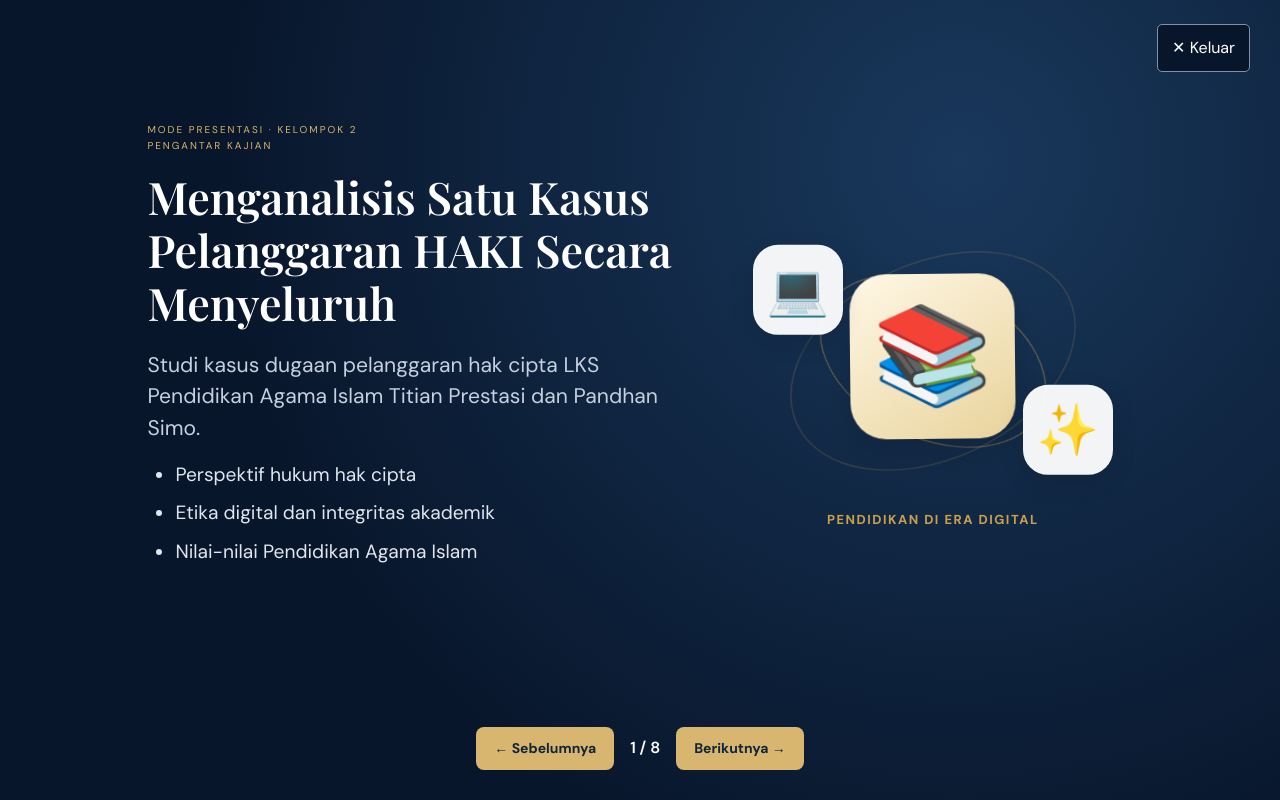
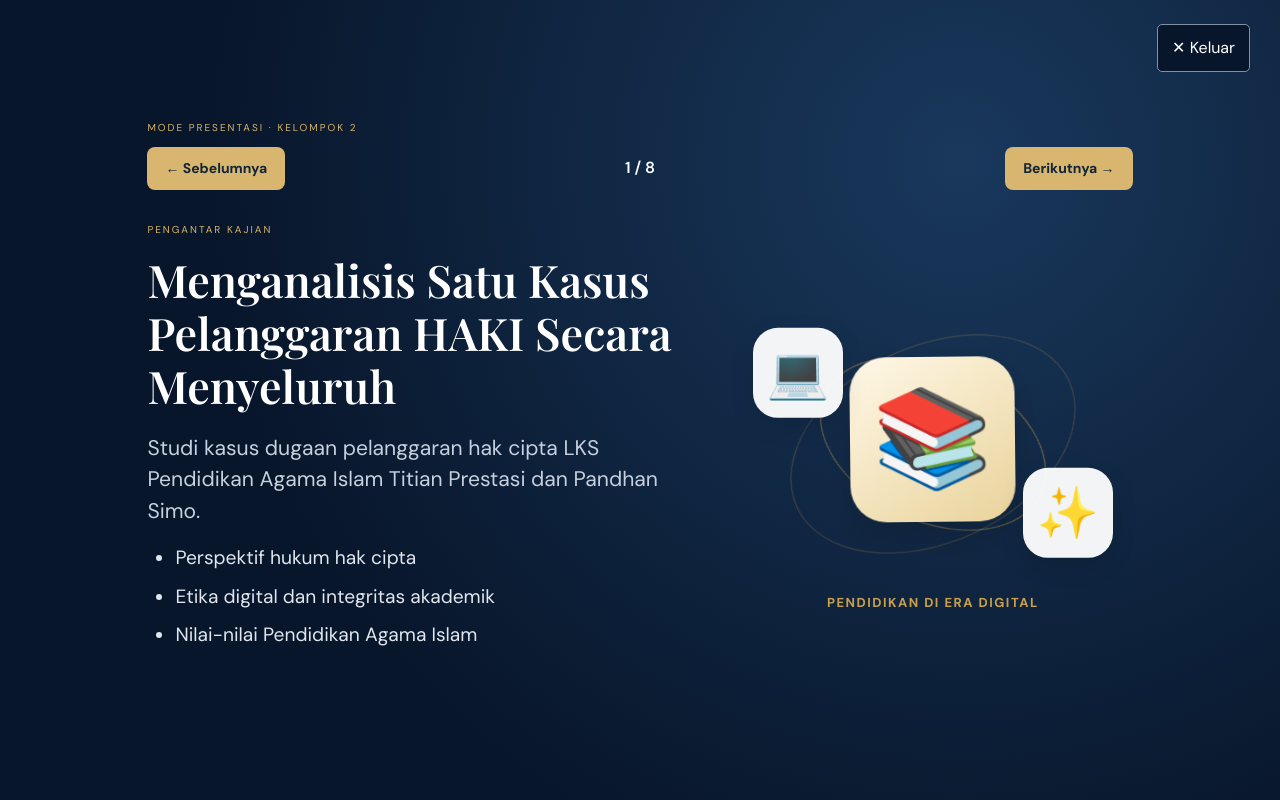
Before and after one commit to muhamadsolikulhadi99/presentasi-analisis-haki, a plain HTML site: page index.html in a window 1280 px wide. Both pictures are taken after a click on the button "Mode presentasi". Shown: the top 800 px of the page. Drawn offline with nearby package versions, Linux system fonts and the light colour scheme.

Commit message:
Memindahkan navigasi presentasi ke bagian atas

```diff
--- a/index.html
+++ b/index.html
@@ -1,3 +1,4 @@
+
 <!doctype html>
 <html lang="id">
 <head>
@@ -11,15 +12,24 @@
 </head>
 <body>
   <header class="topbar">
-    <a class="brand" href="#beranda"><img
+    <a class="brand" href="#beranda">
+      <img
         class="brand-logo"
         src="assets/logo-kampus.png"
         alt="Logo Institut Studi Islam Muhammadiyah Pacitan"
-/><span>KAJIAN HAKI <small>INOVASI PAI & ETIKA DIGITAL</small></span></a>
+      />
+      <span>KAJIAN HAKI <small>INOVASI PAI & ETIKA DIGITAL</small></span>
+    </a>
+
     <button class="menu-toggle" id="menuToggle" aria-label="Buka navigasi">☰</button>
+
     <nav id="mainNav">
-      <a href="#beranda">Beranda</a><a href="#ringkasan">Ringkasan</a><a href="#makalah">Makalah lengkap</a><a href="#identitas">Kelompok</a>
+      <a href="#beranda">Beranda</a>
+      <a href="#ringkasan">Ringkasan</a>
+      <a href="#makalah">Makalah lengkap</a>
+      <a href="#identitas">Kelompok</a>
     </nav>
+
     <div class="tools">
       <button id="themeToggle" class="icon-btn" title="Ganti tema">◐</button>
       <button id="presentToggle" class="gold-btn">Mode presentasi</button>
@@ -40,47 +50,173 @@
               <span>MUHAMMADIYAH PACITAN</span>
             </div>
           </div>
-          <div class="eyebrow"><span></span> PRESENTASI AKADEMIK INTERAKTIF · KELOMPOK 2</div>
+
+          <div class="eyebrow">
+            <span></span> PRESENTASI AKADEMIK INTERAKTIF · KELOMPOK 2
+          </div>
+
           <p class="task-label">TUGAS MATA KULIAH</p>
+
           <h1>Menganalisis Satu Kasus <em>Pelanggaran HAKI</em> Secara Menyeluruh</h1>
-          <p class="hero-desc">Kajian kasus hak cipta bahan ajar Pendidikan Agama Islam melalui perspektif hukum, etika digital, dan nilai-nilai pendidikan Islam.</p>
-          <div class="hero-actions"><a class="gold-btn" href="#ringkasan">Mulai presentasi <span>→</span></a><a class="outline-btn" href="#makalah">Baca makalah lengkap</a></div>
-          <div class="hero-meta"><span>PROGRAM MAGISTER</span><i></i><span>INSTITUT STUDI ISLAM MUHAMMADIYAH PACITAN</span></div>
+
+          <p class="hero-desc">
+            Kajian kasus hak cipta bahan ajar Pendidikan Agama Islam melalui
+            perspektif hukum, etika digital, dan nilai-nilai pendidikan Islam.
+          </p>
+
+          <div class="hero-actions">
+            <a class="gold-btn" href="#ringkasan">Mulai presentasi <span>→</span></a>
+            <a class="outline-btn" href="#makalah">Baca makalah lengkap</a>
           </div>
-        <div class="hero-art" aria-hidden="true">
-          <div class="orb orb-one"></div><div class="orb orb-two"></div>
-          <div class="book-plate"><div class="book-line"></div><div class="book-title">HAKI<span>&</span><br>ETIKA DIGITAL</div><div class="book-sub">PENDIDIKAN AGAMA ISLAM</div><div class="book-seal">✦</div></div>
-          <div class="art-caption">INTELLECTUAL PROPERTY<br><b>ACADEMIC INTEGRITY</b></div>
+
+          <div class="hero-meta">
+            <span>PROGRAM MAGISTER</span>
+            <i></i>
+            <span>INSTITUT STUDI ISLAM MUHAMMADIYAH PACITAN</span>
           </div>
         </div>
-      <div class="hero-bottom"><span>01 / 07 BAB PEMBAHASAN</span><span>HUKUM · ETIKA · PENDIDIKAN ISLAM</span></div>
+
+        <div class="hero-art" aria-hidden="true">
+          <div class="orb orb-one"></div>
+          <div class="orb orb-two"></div>
+          <div class="book-plate">
+            <div class="book-line"></div>
+            <div class="book-title">HAKI<span>&</span><br>ETIKA DIGITAL</div>
+            <div class="book-sub">PENDIDIKAN AGAMA ISLAM</div>
+            <div class="book-seal">✦</div>
+          </div>
+          <div class="art-caption">
+            INTELLECTUAL PROPERTY<br><b>ACADEMIC INTEGRITY</b>
+          </div>
+        </div>
+      </div>
+
+      <div class="hero-bottom">
+        <span>01 / 07 BAB PEMBAHASAN</span>
+        <span>HUKUM · ETIKA · PENDIDIKAN ISLAM</span>
+      </div>
     </section>
 
     <section class="section intro-section" id="identitas">
       <div class="section-kicker">IDENTITAS AKADEMIK</div>
+
       <div class="identity-grid">
-        <div><h2>Disusun untuk mata kuliah<br><em>Inovasi PAI dan Etika Digital</em></h2><p>Dosen pengampu: <b>Dr. M. Khusnul Hamdani, M.Pd.</b></p><p>Institut Studi Islam Muhammadiyah Pacitan · Tahun 2026</p></div>
-        <div class="members"><span class="mini-label">KELOMPOK 2</span><p>Junaidi · Shofi’ula · Muhamad Solikul Hadi</p><p>Budi Prayitno · Sugiyarto · Dedi Andriansa</p><small>Nomor induk mahasiswa tidak ditampilkan pada versi publik.</small></div>
+        <div>
+          <h2>Disusun untuk mata kuliah<br><em>Inovasi PAI dan Etika Digital</em></h2>
+          <p>Dosen pengampu: <b>Dr. M. Khusnul Hamdani, M.Pd.</b></p>
+          <p>Institut Studi Islam Muhammadiyah Pacitan · Tahun 2026</p>
         </div>
-      <div class="paper-title-card"><span>JUDUL MAKALAH</span><h3>Analisis Kasus Pelanggaran Hak Kekayaan Intelektual (HAKI) terhadap Buku Lembar Kerja Siswa Pendidikan Agama Islam: Perspektif Hukum, Etika Digital, dan Nilai-Nilai Pendidikan Islam</h3></div>
+
+        <div class="members">
+          <span class="mini-label">KELOMPOK 2</span>
+          <p>Junaidi · Shofi’ula · Muhamad Solikul Hadi</p>
+          <p>Budi Prayitno · Sugiyarto · Dedi Andriansa</p>
+          <small>Nomor induk mahasiswa tidak ditampilkan pada versi publik.</small>
+        </div>
+      </div>
+
+      <div class="paper-title-card">
+        <span>JUDUL MAKALAH</span>
+        <h3>
+          Analisis Kasus Pelanggaran Hak Kekayaan Intelektual (HAKI) terhadap
+          Buku Lembar Kerja Siswa Pendidikan Agama Islam: Perspektif Hukum,
+          Etika Digital, dan Nilai-Nilai Pendidikan Islam
+        </h3>
+      </div>
     </section>
 
     <section class="section" id="ringkasan">
       <div class="section-kicker">PETA PEMBAHASAN</div>
-      <div class="section-heading"><div><h2>Ringkasan <em>per bab</em></h2><p>Gunakan ringkasan ini untuk presentasi singkat. Isi makalah lengkap tetap tersedia di bagian berikutnya.</p></div><span class="chapter-count">07 BAB</span></div>
+
+      <div class="section-heading">
+        <div>
+          <h2>Ringkasan <em>per bab</em></h2>
+          <p>
+            Gunakan ringkasan ini untuk presentasi singkat. Isi makalah lengkap
+            tetap tersedia di bagian berikutnya.
+          </p>
+        </div>
+        <span class="chapter-count">07 BAB</span>
+      </div>
+
       <div id="summaryGrid" class="summary-grid"></div>
     </section>
 
     <section class="section reading-section" id="makalah">
       <div class="section-kicker">DOKUMEN AKADEMIK</div>
-      <div class="section-heading"><div><h2>Makalah <em>lengkap</em></h2><p>Konten di bawah mempertahankan susunan dan teks sumber. Cari istilah atau topik tertentu menggunakan kolom pencarian.</p></div></div>
-      <div class="reader-toolbar"><label class="searchbox"><span>⌕</span><input id="searchInput" type="search" placeholder="Cari kata, pasal, bab, atau istilah..."></label><button id="fontDown" class="soft-btn">A−</button><button id="fontUp" class="soft-btn">A+</button><button id="copyLink" class="soft-btn">Salin tautan</button></div>
-      <div class="reader-layout"><aside id="toc" class="toc"><b>DAFTAR ISI</b><div id="tocLinks"></div></aside><article id="paperContent" class="paper-content"></article></div>
-      <p class="privacy-note">Catatan: NIM disamarkan pada tampilan website publik. Berkas paper-asli.txt di dalam paket proyek tetap memuat teks sumber yang diunggah.</p>
+
+      <div class="section-heading">
+        <div>
+          <h2>Makalah <em>lengkap</em></h2>
+          <p>
+            Konten di bawah mempertahankan susunan dan teks sumber. Cari istilah
+            atau topik tertentu menggunakan kolom pencarian.
+          </p>
+        </div>
+      </div>
+
+      <div class="reader-toolbar">
+        <label class="searchbox">
+          <span>⌕</span>
+          <input id="searchInput" type="search" placeholder="Cari kata, pasal, bab, atau istilah...">
+        </label>
+        <button id="fontDown" class="soft-btn">A−</button>
+        <button id="fontUp" class="soft-btn">A+</button>
+        <button id="copyLink" class="soft-btn">Salin tautan</button>
+      </div>
+
+      <div class="reader-layout">
+        <aside id="toc" class="toc">
+          <b>DAFTAR ISI</b>
+          <div id="tocLinks"></div>
+        </aside>
+        <article id="paperContent" class="paper-content"></article>
+      </div>
+
+      <p class="privacy-note">
+        Catatan: NIM disamarkan pada tampilan website publik. Berkas paper-asli.txt
+        di dalam paket proyek tetap memuat teks sumber yang diunggah.
+      </p>
     </section>
-    <section class="closing"><div class="section-kicker">PESAN UTAMA</div><h2>Inovasi pendidikan yang baik bukan hanya kreatif, tetapi juga <em>beretika dan menghargai hak pencipta.</em></h2><p>Literasi HAKI merupakan bagian dari integritas akademik dan tanggung jawab digital dalam Pendidikan Agama Islam.</p><a href="#beranda">Kembali ke atas ↑</a></section>
+
+    <section class="closing">
+      <div class="section-kicker">PESAN UTAMA</div>
+      <h2>
+        Inovasi pendidikan yang baik bukan hanya kreatif, tetapi juga
+        <em>beretika dan menghargai hak pencipta.</em>
+      </h2>
+      <p>
+        Literasi HAKI merupakan bagian dari integritas akademik dan tanggung
+        jawab digital dalam Pendidikan Agama Islam.
+      </p>
+      <a href="#beranda">Kembali ke atas ↑</a>
+    </section>
   </main>
-  <footer><span>KELOMPOK 2 · INOVASI PAI DAN ETIKA DIGITAL</span><span>WEBSITE PRESENTASI AKADEMIK</span></footer>
-  <div id="presentation" class="presentation" aria-hidden="true"><button id="closePresentation" class="close-pres">✕ Keluar</button><div class="pres-inner"><div class="pres-kicker">MODE PRESENTASI · KELOMPOK 2</div><div id="presBody"></div><div class="pres-controls"><button id="prevSlide">← Sebelumnya</button><span id="slideNumber"></span><button id="nextSlide">Berikutnya →</button></div></div></div>
-  <script src="content.js"></script><script src="app.js"></script>
-</body></html>
+
+  <footer>
+    <span>KELOMPOK 2 · INOVASI PAI DAN ETIKA DIGITAL</span>
+    <span>WEBSITE PRESENTASI AKADEMIK</span>
+  </footer>
+
+  <!-- MODE PRESENTASI -->
+  <div id="presentation" class="presentation" aria-hidden="true">
+    <button id="closePresentation" class="close-pres">✕ Keluar</button>
+
+    <div class="pres-inner">
+      <div class="pres-kicker">MODE PRESENTASI · KELOMPOK 2</div>
+
+      <!-- NAVIGASI DI ATAS ISI SLIDE -->
+      <div class="pres-controls">
+        <button id="prevSlide">← Sebelumnya</button>
+        <span id="slideNumber"></span>
+        <button id="nextSlide">Berikutnya →</button>
+      </div>
+
+      <div id="presBody"></div>
+    </div>
+  </div>
+
+  <script src="content.js"></script>
+  <script src="app.js"></script>
+</body>
+</html>
--- a/style.css
+++ b/style.css
@@ -1795,3 +1795,57 @@ a,
     text-decoration: underline;
   }
 }
+
+
+/* Navigasi presentasi di bagian atas slide */
+.presentation .pres-controls {
+  position: relative !important;
+  top: auto !important;
+  bottom: auto !important;
+  left: auto !important;
+  right: auto !important;
+  width: 100% !important;
+  display: grid !important;
+  grid-template-columns: 1fr auto 1fr;
+  align-items: center;
+  gap: 8px;
+  margin: 0 0 22px;
+  padding: 10px 0;
+  z-index: 20;
+  box-sizing: border-box;
+}
+
+.presentation #prevSlide {
+  justify-self: start;
+}
+
+.presentation #nextSlide {
+  justify-self: end;
+}
+
+.presentation #slideNumber {
+  justify-self: center;
+  text-align: center;
+}
+
+.presentation .pres-controls button {
+  white-space: nowrap;
+}
+
+/* Penyesuaian untuk layar HP */
+@media (max-width: 600px) {
+  .presentation .pres-controls {
+    gap: 4px;
+    margin-bottom: 16px;
+    padding: 8px 0;
+  }
+
+  .presentation .pres-controls button {
+    font-size: 12px;
+    padding: 9px 10px;
+  }
+
+  .presentation #slideNumber {
+    font-size: 12px;
+  }
+}
```
Lines whose indentation alone changed are shown as unchanged.
